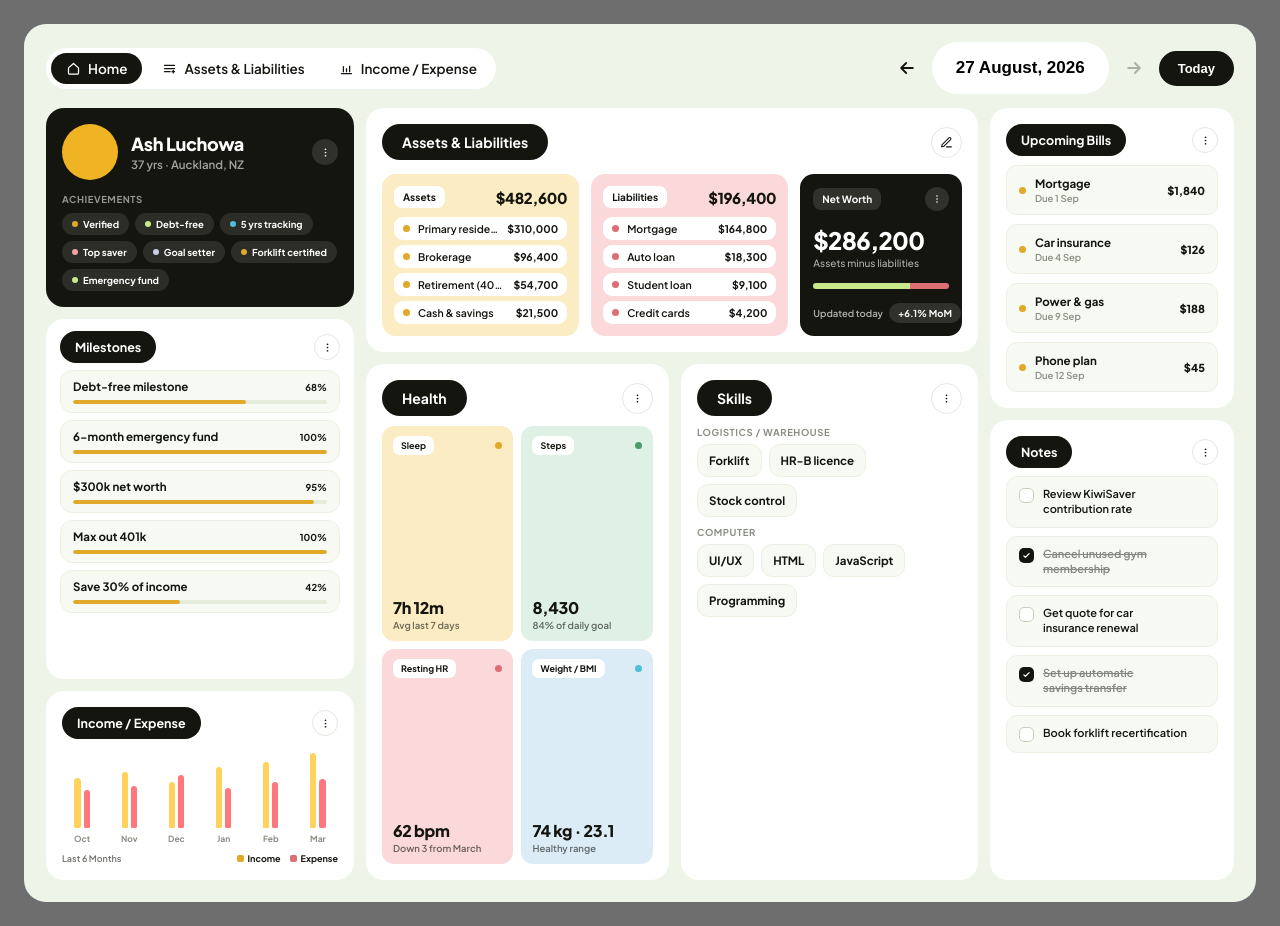
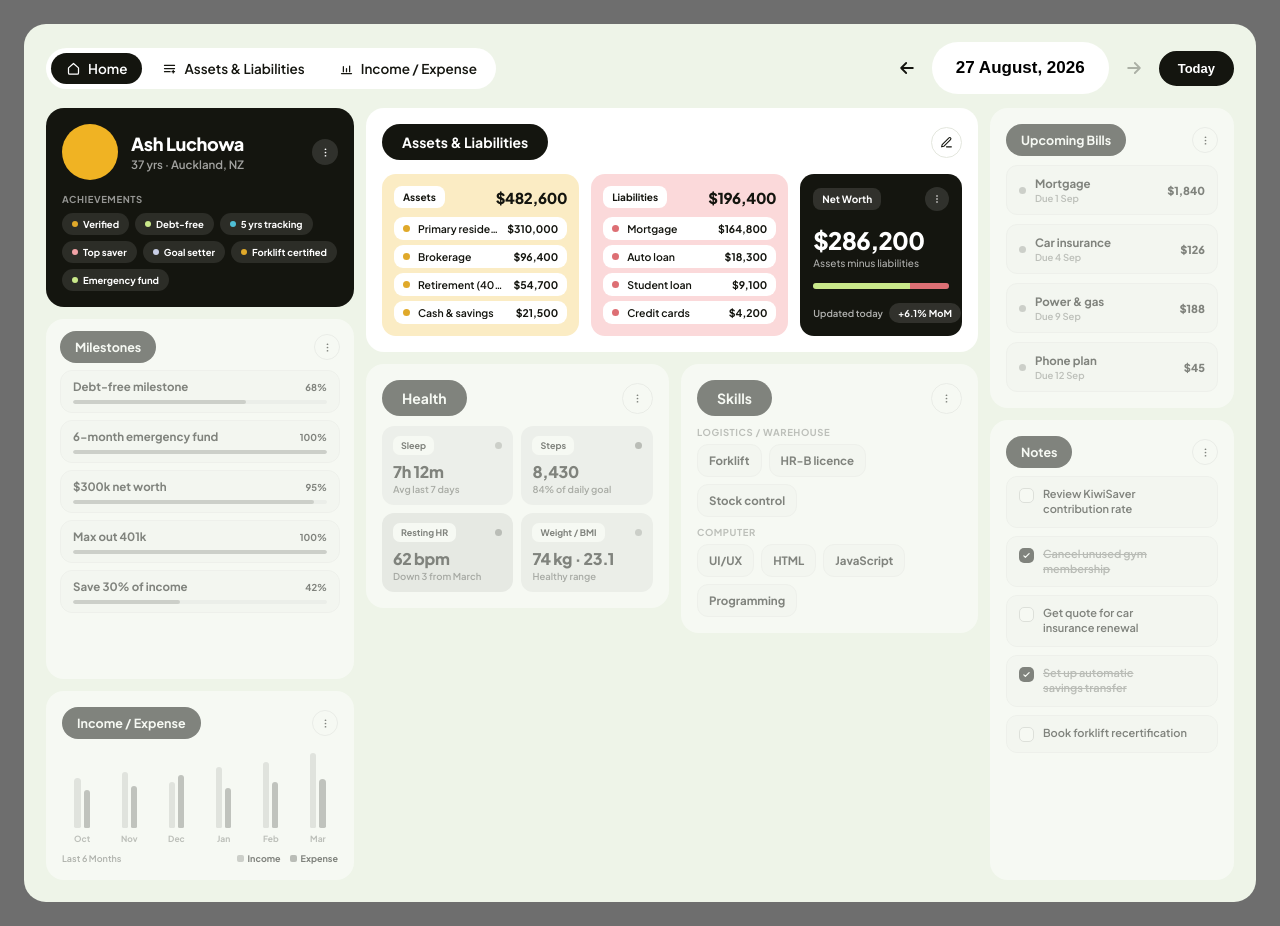
Before and after one commit to ashLuchowa/lifeBeater, a Next.js app: page / in a window 1280 px wide. Built offline with nearby package versions, Linux system fonts and the light colour scheme.

Commit message:
Gray out unusual cards

```diff
--- a/app/globals.css
+++ b/app/globals.css
@@ -91,6 +91,35 @@ a:hover { color: #444; }
   gap: 8px;
 }
 
+/*---------- COMING SOON ----------*/
+.coming-soon {
+  position: relative;
+  display: flex;
+  flex-direction: column;
+  flex: 0 0 auto;
+  min-width: 0;
+  min-height: 0;
+}
+.coming-soon--fill {
+  flex: 1 1 auto;
+}
+
+.coming-soon__inner {
+  flex: 1 1 auto;
+  min-height: 0;
+  display: flex;
+  flex-direction: column;
+  filter: grayscale(1);
+  opacity: 0.5;
+  pointer-events: none;
+  user-select: none;
+  transition: filter 0.25s ease, opacity 0.25s ease;
+}
+.coming-soon:hover .coming-soon__inner {
+  filter: grayscale(0);
+  opacity: 1;
+}
+
 @media (min-width: 1101px) {
   .dashboard-panel { min-height: 878px; }
 }
--- a/app/page.jsx
+++ b/app/page.jsx
@@ -1,4 +1,5 @@
 import { DashboardDataProvider } from "@/components/DashboardData";
+import ComingSoon from "@/components/ComingSoon";
 import TopBar from "@/components/TopBar";
 import ProfileCard from "@/components/ProfileCard";
 import Milestones from "@/components/Milestones";
@@ -19,21 +20,21 @@ export default function Page() {
           <div className="dashboard-body">
             <div className="dashboard-col">
               <ProfileCard />
-              <Milestones />
-              <CashflowChart />
+              <ComingSoon fill><Milestones /></ComingSoon>
+              <ComingSoon><CashflowChart /></ComingSoon>
             </div>
 
             <div className="dashboard-col">
               <AssetsLiabilities />
               <div className="health-skills-grid">
-                <HealthCard />
-                <SkillsCard />
+                <ComingSoon fill><HealthCard /></ComingSoon>
+                <ComingSoon fill><SkillsCard /></ComingSoon>
               </div>
             </div>
 
             <div className="dashboard-col dashboard-col--right">
-              <BillsCard />
-              <NotesCard />
+              <ComingSoon><BillsCard /></ComingSoon>
+              <ComingSoon fill><NotesCard /></ComingSoon>
             </div>
           </div>
         </div>
--- /dev/null
+++ b/components/ComingSoon.jsx
@@ -0,0 +1,11 @@
+"use client";
+
+// Wraps a not-yet-live card: desaturated and non-interactive by default,
+// full colour on hover. `fill` makes it stretch like a flex:1 card.
+export default function ComingSoon({ children, fill = false }) {
+  return (
+    <div className={fill ? "coming-soon coming-soon--fill" : "coming-soon"}>
+      <div className="coming-soon__inner">{children}</div>
+    </div>
+  );
+}
```
